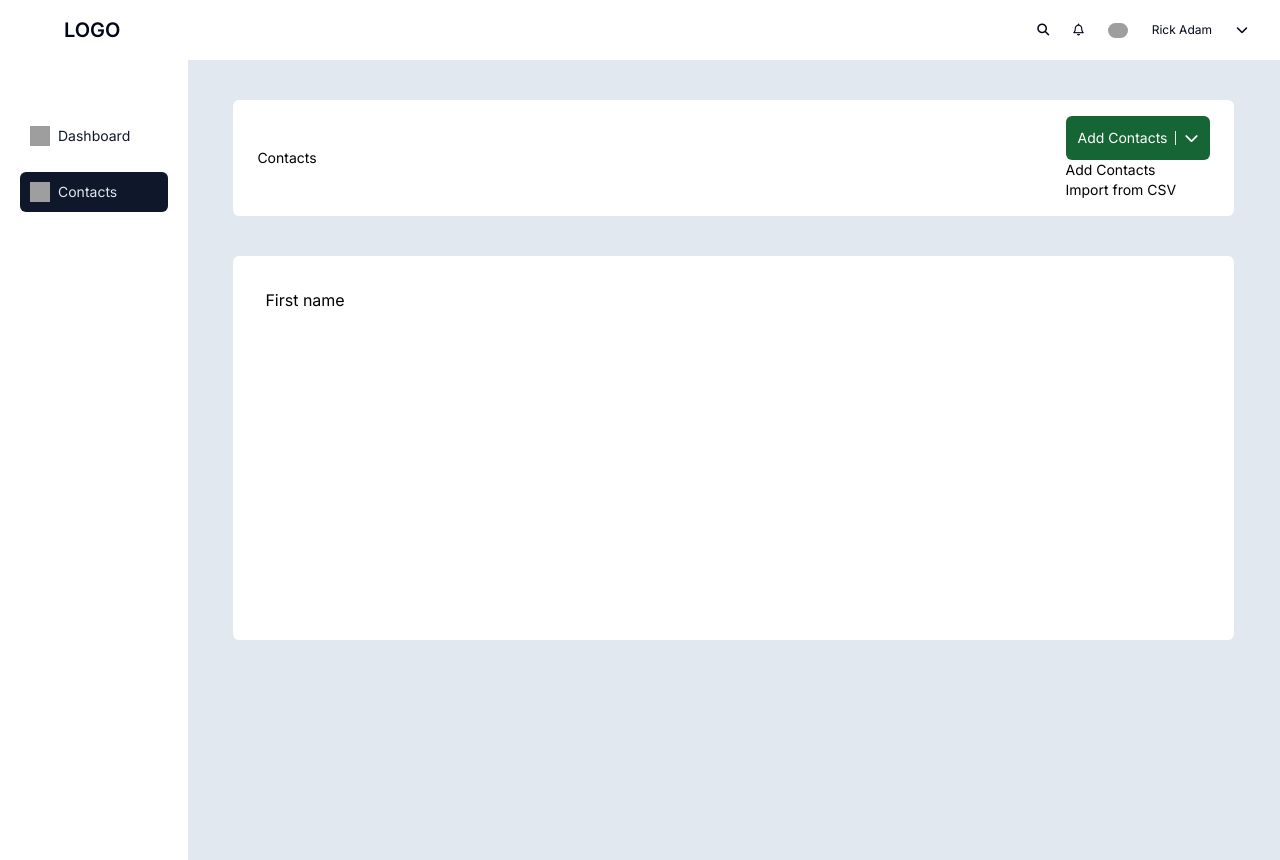
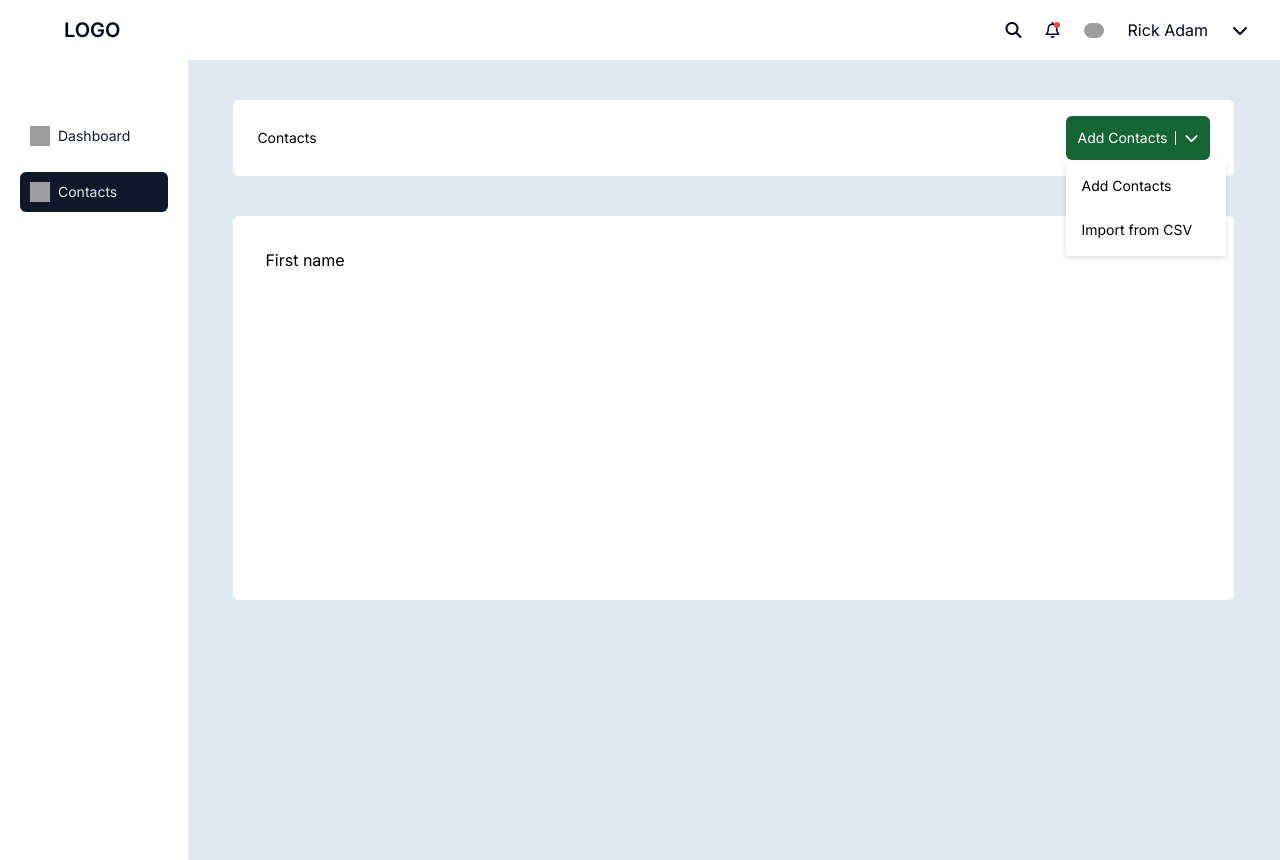
Before and after one commit to chiefEbube/PingNG, a SvelteKit app: page / in a window 1280 px wide. Both pictures are taken after a click on the button "Add Contacts". Built offline with nearby package versions, Linux system fonts and the light colour scheme; grey boxes are pictures that could not be loaded.

Commit message:
added drop down menu

```diff
--- a/src/routes/dropdown_button.svelte
+++ b/src/routes/dropdown_button.svelte
@@ -9,7 +9,7 @@
     const focusOut = () => (dropDownOpen = false);
 </script>
 
-<div>
+<div class="relative">
     <button
         class="bg-green-800 text-white p-3 rounded-md flex items-center gap-2 z-20"
         on:click={handleDropDownClick}
@@ -20,9 +20,10 @@
     </button>
 
     {#if dropDownOpen}
-        <div transition:fade={{ delay: 250, duration: 300 }}>
+        <div transition:fade={{ delay: 250, duration: 300 }}
+        class="absolute top-15 w-40 left-0 px-2 pt-2 bg-white z-40 drop-shadow-md rounded-sm">
             {#each dropDownOptions as option}
-                <div class="drop-add">{option}</div>
+                <button class="p-2 mb-2 rounded-sm hover:bg-gray-100 w-full text-left">{option}</button>
             {/each}
         </div>
     {/if}
--- a/src/routes/navbar.svelte
+++ b/src/routes/navbar.svelte
@@ -6,13 +6,22 @@
     <div class="mr-auto">
         <h2 class="font-semibold text-xl pl-8">LOGO</h2>
     </div>
-    <div class="flex gap-6 items-center text-xs">
+    <div class="flex gap-6 items-center text-base">
         <i class="fa-solid fa-magnifying-glass" />
-        <i class="fa-regular fa-bell" />
+        <div class="relative">
+            <i class="fa-regular fa-bell" />
+            <div
+                class="bg-red-500 w-1.5 rounded-full h-1.5 absolute top-0.5 -right-0.5 z-20 m-0.5"
+            />
+        </div>
         <div>
-            <img src="./src/images/user-profile-photo.jpg" alt="" class="w-5 rounded-full"/>
+            <img
+                src="./src/images/user-profile-photo.jpg"
+                alt=""
+                class="w-5 rounded-full"
+            />
         </div>
-        <span >{userName}</span>
+        <span>{userName}</span>
         <i class="fa-solid fa-chevron-down" />
     </div>
 </nav>
```
